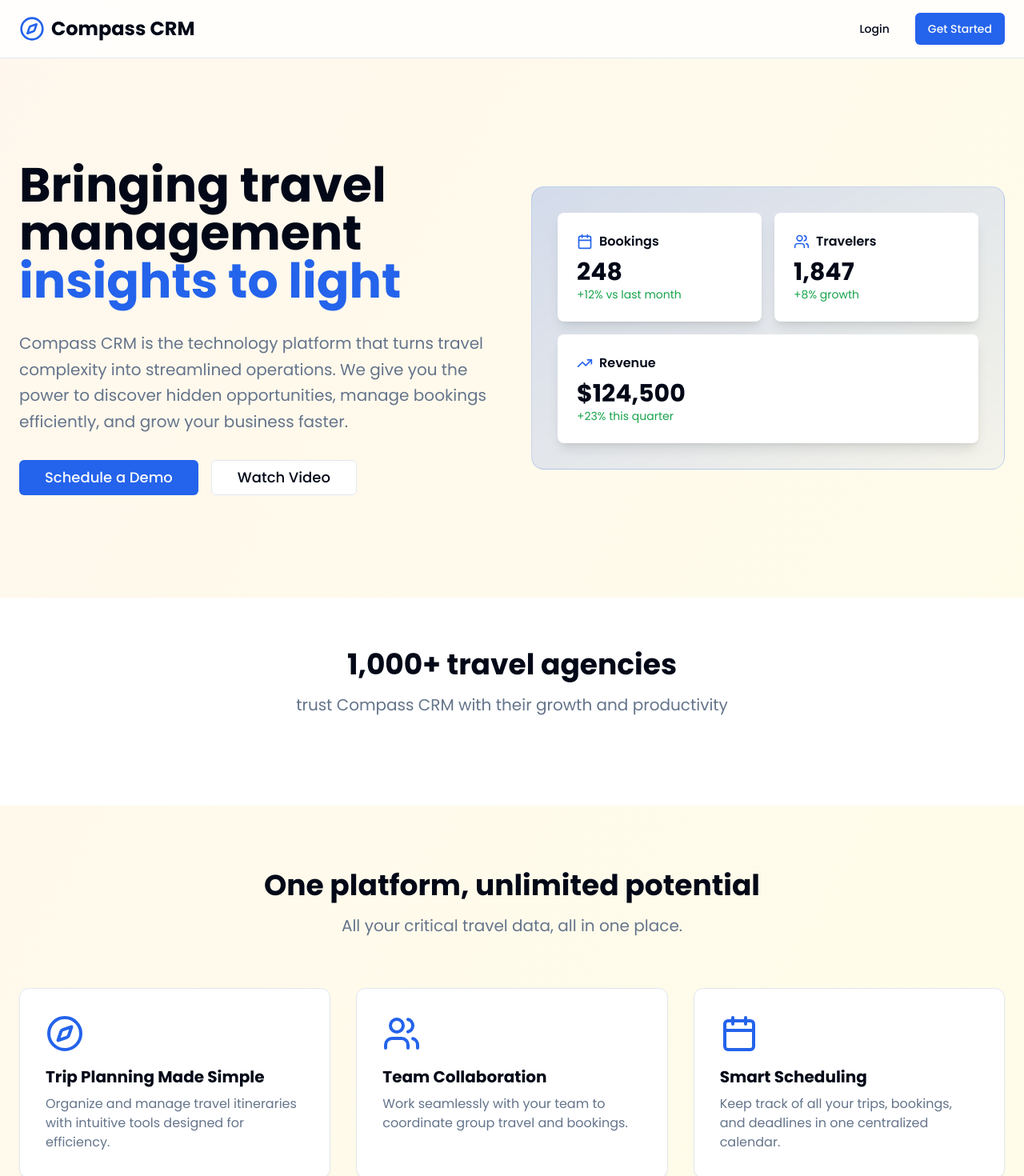
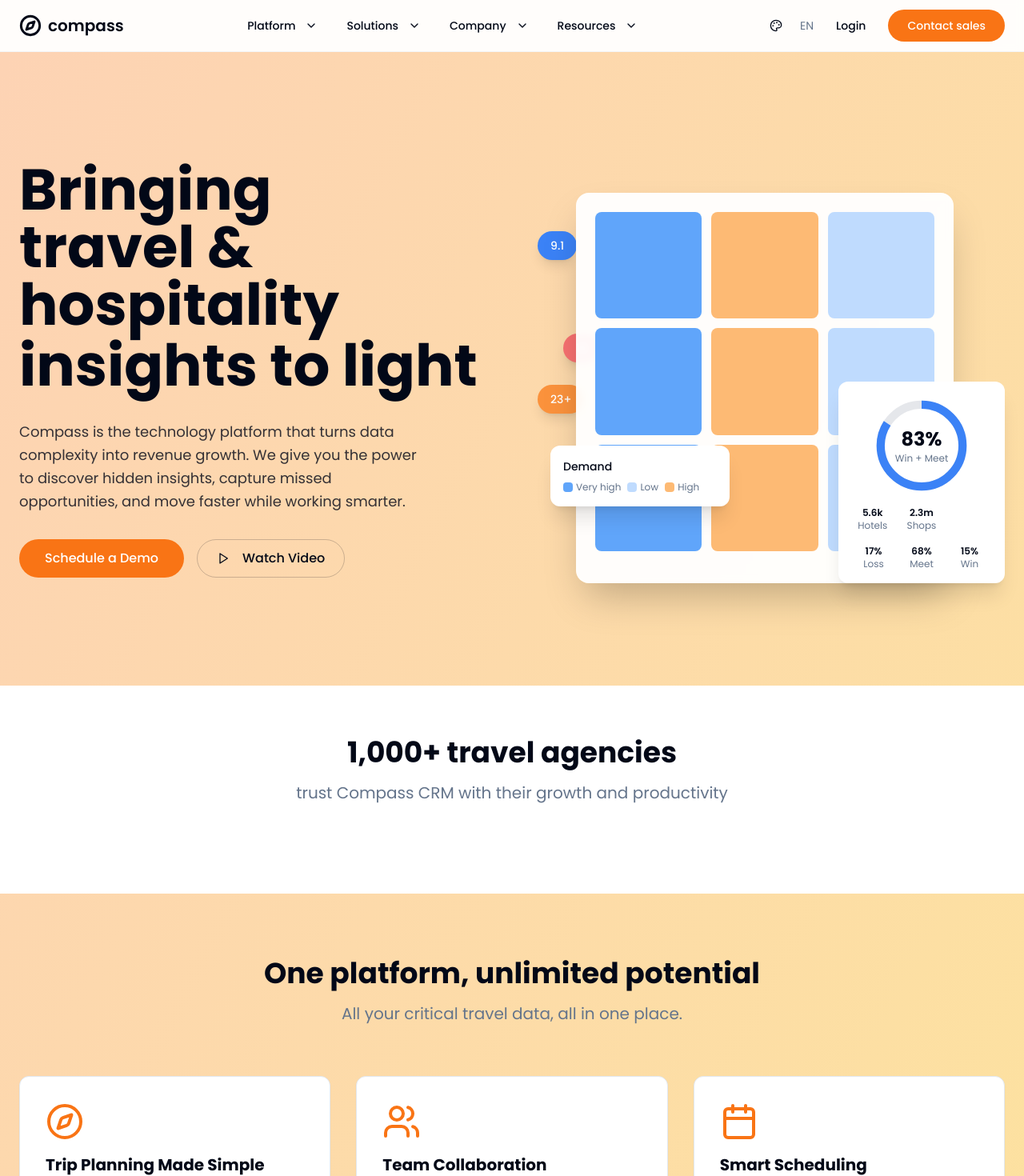
Before and after one commit to Shyamarun/compass-voyage-hub, a React (Vite) app: page / in a window 1280 px wide. Shown: the top 1470 px of the page at 80% size. Built offline with nearby package versions, Linux system fonts and the light colour scheme.

Commit message:
Refactor landing page and add themes

```diff
--- a/src/App.tsx
+++ b/src/App.tsx
@@ -1,6 +1,7 @@
 
 import { BrowserRouter as Router, Routes, Route, Navigate } from 'react-router-dom';
 import { useState } from 'react';
+import { ThemeProvider } from './contexts/ThemeContext';
 import LandingPage from './pages/LandingPage';
 import AuthPage from './pages/AuthPage';
 import DashboardLayout from './components/layout/DashboardLayout';
@@ -28,6 +29,7 @@ function App() {
   };
 
   return (
+    <ThemeProvider>
       <Router>
         <div className="min-h-screen bg-background">
           <Routes>
@@ -153,6 +155,7 @@ function App() {
           </Routes>
         </div>
       </Router>
+    </ThemeProvider>
   );
 }
 
--- /dev/null
+++ b/src/components/ThemeSelector.tsx
@@ -0,0 +1,52 @@
+import { useTheme } from '@/contexts/ThemeContext';
+import { Button } from '@/components/ui/button';
+import {
+  DropdownMenu,
+  DropdownMenuContent,
+  DropdownMenuItem,
+  DropdownMenuTrigger,
+} from '@/components/ui/dropdown-menu';
+import { Palette } from 'lucide-react';
+
+export const ThemeSelector = () => {
+  const { theme, setTheme } = useTheme();
+
+  return (
+    <DropdownMenu>
+      <DropdownMenuTrigger asChild>
+        <Button variant="ghost" size="icon" className="h-9 w-9">
+          <Palette className="h-4 w-4" />
+        </Button>
+      </DropdownMenuTrigger>
+      <DropdownMenuContent align="end" className="bg-background">
+        <DropdownMenuItem
+          onClick={() => setTheme('blue-white')}
+          className={theme === 'blue-white' ? 'bg-accent' : ''}
+        >
+          <div className="flex items-center gap-2">
+            <div className="h-4 w-4 rounded-full bg-blue-500" />
+            <span>Blue Theme</span>
+          </div>
+        </DropdownMenuItem>
+        <DropdownMenuItem
+          onClick={() => setTheme('yellow-white')}
+          className={theme === 'yellow-white' ? 'bg-accent' : ''}
+        >
+          <div className="flex items-center gap-2">
+            <div className="h-4 w-4 rounded-full bg-yellow-500" />
+            <span>Yellow Theme</span>
+          </div>
+        </DropdownMenuItem>
+        <DropdownMenuItem
+          onClick={() => setTheme('default')}
+          className={theme === 'default' ? 'bg-accent' : ''}
+        >
+          <div className="flex items-center gap-2">
+            <div className="h-4 w-4 rounded-full bg-gradient-to-r from-orange-400 to-amber-400" />
+            <span>Default Theme</span>
+          </div>
+        </DropdownMenuItem>
+      </DropdownMenuContent>
+    </DropdownMenu>
+  );
+};
--- /dev/null
+++ b/src/contexts/ThemeContext.tsx
@@ -0,0 +1,38 @@
+import { createContext, useContext, useState, useEffect, ReactNode } from 'react';
+
+type Theme = 'blue-white' | 'yellow-white' | 'default';
+
+interface ThemeContextType {
+  theme: Theme;
+  setTheme: (theme: Theme) => void;
+}
+
+const ThemeContext = createContext<ThemeContextType | undefined>(undefined);
+
+export const ThemeProvider = ({ children }: { children: ReactNode }) => {
+  const [theme, setTheme] = useState<Theme>(() => {
+    const stored = localStorage.getItem('compass-theme') as Theme;
+    return stored || 'default';
+  });
+
+  useEffect(() => {
+    const root = document.documentElement;
+    root.classList.remove('blue-white', 'yellow-white', 'default');
+    root.classList.add(theme);
+    localStorage.setItem('compass-theme', theme);
+  }, [theme]);
+
+  return (
+    <ThemeContext.Provider value={{ theme, setTheme }}>
+      {children}
+    </ThemeContext.Provider>
+  );
+};
+
+export const useTheme = () => {
+  const context = useContext(ThemeContext);
+  if (!context) {
+    throw new Error('useTheme must be used within ThemeProvider');
+  }
+  return context;
+};
--- a/src/index.css
+++ b/src/index.css
@@ -14,34 +14,24 @@ All colors MUST be HSL.
   :root {
     --background: 0 0% 100%;
     --foreground: 222.2 84% 4.9%;
-
     --card: 0 0% 100%;
     --card-foreground: 222.2 84% 4.9%;
-
     --popover: 0 0% 100%;
     --popover-foreground: 222.2 84% 4.9%;
-
-    --primary: 221 83% 53%;
-    --primary-foreground: 210 40% 98%;
-
+    --primary: 25 95% 53%;
+    --primary-foreground: 0 0% 100%;
     --secondary: 158 64% 52%;
     --secondary-foreground: 222.2 47.4% 11.2%;
-
     --muted: 210 40% 96.1%;
     --muted-foreground: 215.4 16.3% 46.9%;
-
     --accent: 210 40% 96.1%;
     --accent-foreground: 222.2 47.4% 11.2%;
-
     --destructive: 0 84.2% 60.2%;
     --destructive-foreground: 210 40% 98%;
-
     --border: 214.3 31.8% 91.4%;
     --input: 214.3 31.8% 91.4%;
     --ring: 222.2 84% 4.9%;
-
     --radius: 0.5rem;
-
     --sidebar-background: 0 0% 98%;
     --sidebar-foreground: 240 5.3% 26.1%;
     --sidebar-primary: 240 5.9% 10%;
@@ -50,6 +40,42 @@ All colors MUST be HSL.
     --sidebar-accent-foreground: 240 5.9% 10%;
     --sidebar-border: 220 13% 91%;
     --sidebar-ring: 217.2 91.2% 59.8%;
+
+    /* Gradient backgrounds */
+    --hero-gradient-from: 25 95% 85%;
+    --hero-gradient-to: 45 95% 80%;
+  }
+
+  /* Blue-White Theme */
+  .blue-white {
+    --background: 0 0% 100%;
+    --foreground: 222.2 84% 4.9%;
+    --primary: 217 91% 60%;
+    --primary-foreground: 0 0% 100%;
+    --secondary: 210 40% 96.1%;
+    --secondary-foreground: 222.2 47.4% 11.2%;
+    --muted: 210 40% 96.1%;
+    --muted-foreground: 215.4 16.3% 46.9%;
+    --accent: 210 40% 96.1%;
+    --accent-foreground: 222.2 47.4% 11.2%;
+    --hero-gradient-from: 210 100% 92%;
+    --hero-gradient-to: 217 91% 85%;
+  }
+
+  /* Yellow-White Theme */
+  .yellow-white {
+    --background: 0 0% 100%;
+    --foreground: 222.2 84% 4.9%;
+    --primary: 48 100% 50%;
+    --primary-foreground: 222.2 47.4% 11.2%;
+    --secondary: 48 96% 89%;
+    --secondary-foreground: 222.2 47.4% 11.2%;
+    --muted: 48 96% 96%;
+    --muted-foreground: 215.4 16.3% 46.9%;
+    --accent: 48 96% 96%;
+    --accent-foreground: 222.2 47.4% 11.2%;
+    --hero-gradient-from: 48 100% 90%;
+    --hero-gradient-to: 45 100% 85%;
   }
 
   .dark {
--- a/src/pages/LandingPage.tsx
+++ b/src/pages/LandingPage.tsx
@@ -1,6 +1,13 @@
 import { Button } from "@/components/ui/button";
 import { useNavigate } from "react-router-dom";
-import { Compass, Users, Calendar, TrendingUp, MapPin, Shield } from "lucide-react";
+import { Compass, Users, Calendar, TrendingUp, MapPin, Shield, ChevronDown, Play } from "lucide-react";
+import {
+  DropdownMenu,
+  DropdownMenuContent,
+  DropdownMenuItem,
+  DropdownMenuTrigger,
+} from "@/components/ui/dropdown-menu";
+import { ThemeSelector } from "@/components/ThemeSelector";
 
 const LandingPage = () => {
   const navigate = useNavigate();
@@ -38,22 +45,70 @@ const LandingPage = () => {
     }
   ];
 
+  const navItems = [
+    {
+      title: "Platform",
+      items: ["Overview", "Features", "Integrations", "Pricing"]
+    },
+    {
+      title: "Solutions",
+      items: ["Travel Agencies", "Tour Operators", "Hotels", "Enterprise"]
+    },
+    {
+      title: "Company",
+      items: ["About Us", "Careers", "Contact", "Press"]
+    },
+    {
+      title: "Resources",
+      items: ["Blog", "Documentation", "Support", "Community"]
+    }
+  ];
+
   return (
-    <div className="min-h-screen bg-gradient-to-br from-orange-50 via-amber-50 to-yellow-50">
+    <div className="min-h-screen bg-gradient-to-br from-[hsl(var(--hero-gradient-from))] to-[hsl(var(--hero-gradient-to))]">
       {/* Navigation */}
-      <nav className="border-b bg-background/80 backdrop-blur-sm sticky top-0 z-50">
-        <div className="container mx-auto px-6 py-4">
+      <nav className="bg-background/95 backdrop-blur-sm sticky top-0 z-50 border-b border-border/40">
+        <div className="container mx-auto px-6 py-3">
           <div className="flex items-center justify-between">
+            {/* Logo */}
             <div className="flex items-center gap-2">
-              <Compass className="h-8 w-8 text-primary" />
-              <span className="text-2xl font-bold">Compass CRM</span>
+              <Compass className="h-7 w-7 text-foreground" strokeWidth={2.5} />
+              <span className="text-xl font-semibold text-foreground">compass</span>
             </div>
-            <div className="flex items-center gap-4">
-              <Button variant="ghost" onClick={() => navigate('/auth')}>
+
+            {/* Navigation Links */}
+            <div className="hidden md:flex items-center gap-1">
+              {navItems.map((item) => (
+                <DropdownMenu key={item.title}>
+                  <DropdownMenuTrigger asChild>
+                    <Button variant="ghost" className="text-foreground hover:text-foreground">
+                      {item.title}
+                      <ChevronDown className="ml-1 h-4 w-4" />
+                    </Button>
+                  </DropdownMenuTrigger>
+                  <DropdownMenuContent align="start" className="bg-background">
+                    {item.items.map((subItem) => (
+                      <DropdownMenuItem key={subItem}>
+                        {subItem}
+                      </DropdownMenuItem>
+                    ))}
+                  </DropdownMenuContent>
+                </DropdownMenu>
+              ))}
+            </div>
+
+            {/* Right Side Actions */}
+            <div className="flex items-center gap-3">
+              <ThemeSelector />
+              <span className="text-sm text-muted-foreground hidden sm:inline">EN</span>
+              <Button variant="ghost" onClick={() => navigate('/auth')} className="text-foreground">
                 Login
               </Button>
-              <Button onClick={() => navigate('/auth')} className="bg-primary hover:bg-primary/90">
-                Get Started
+              <Button
+                onClick={() => navigate('/auth')}
+                className="bg-primary hover:bg-primary/90 text-primary-foreground rounded-full px-6"
+              >
+                Contact sales
               </Button>
             </div>
           </div>
@@ -61,62 +116,128 @@ const LandingPage = () => {
       </nav>
 
       {/* Hero Section */}
-      <section className="container mx-auto px-6 py-20 lg:py-32">
-        <div className="grid lg:grid-cols-2 gap-12 items-center">
+      <section className="container mx-auto px-6 py-16 lg:py-24">
+        <div className="grid lg:grid-cols-2 gap-16 items-center">
           <div className="space-y-8">
-            <h1 className="text-5xl lg:text-6xl font-bold leading-tight">
-              Bringing travel management{" "}
-              <span className="text-primary">insights to light</span>
+            <h1 className="text-6xl lg:text-7xl font-bold leading-[1.1] text-foreground">
+              Bringing<br />
+              travel &<br />
+              hospitality<br />
+              <span className="block mt-1">insights to light</span>
             </h1>
-            <p className="text-xl text-muted-foreground leading-relaxed">
-              Compass CRM is the technology platform that turns travel complexity into streamlined operations.
-              We give you the power to discover hidden opportunities, manage bookings efficiently, and grow your business faster.
+            <p className="text-lg text-foreground/80 leading-relaxed max-w-lg">
+              Compass is the technology platform that turns data complexity into revenue growth. We give you the power to discover hidden insights, capture missed opportunities, and move faster while working smarter.
             </p>
             <div className="flex flex-wrap gap-4">
               <Button
                 size="lg"
                 onClick={() => navigate('/auth')}
-                className="bg-primary hover:bg-primary/90 text-lg px-8"
+                className="bg-primary hover:bg-primary/90 text-primary-foreground rounded-full text-base px-8 h-12"
               >
                 Schedule a Demo
               </Button>
               <Button
                 size="lg"
-                variant="outline"
-                className="text-lg px-8"
+                variant="ghost"
+                className="text-foreground hover:bg-background/50 rounded-full text-base px-6 h-12 border border-foreground/20"
               >
+                <Play className="h-5 w-5 mr-2" />
                 Watch Video
               </Button>
             </div>
           </div>
 
-          {/* Hero Image Placeholder */}
-          <div className="relative">
-            <div className="bg-gradient-to-br from-primary/20 to-primary/5 rounded-2xl p-8 backdrop-blur-sm border border-primary/20">
-              <div className="grid grid-cols-2 gap-4">
-                <div className="bg-background p-6 rounded-lg shadow-lg">
-                  <div className="flex items-center gap-2 mb-2">
-                    <Calendar className="h-5 w-5 text-primary" />
-                    <span className="font-semibold">Bookings</span>
+          {/* Hero Visual - Analytics Cards */}
+          <div className="relative h-[500px] lg:h-[600px]">
+            {/* Compensation Card */}
+            <div className="absolute top-8 right-0 bg-gradient-to-br from-green-400 to-green-500 rounded-2xl p-4 shadow-xl w-48 animate-float">
+              <div className="text-white">
+                <div className="text-sm mb-1">$259</div>
+                <div className="text-xs opacity-90">-10% vs. Comp</div>
+              </div>
+            </div>
+
+            {/* Date Badges */}
+            <div className="absolute top-32 left-0 bg-blue-500 text-white rounded-full px-4 py-2 shadow-lg text-sm font-medium">
+              9.1
+            </div>
+            <div className="absolute top-64 left-8 bg-red-400 text-white rounded-full px-4 py-2 shadow-lg text-sm font-medium">
+              14
+            </div>
+            <div className="absolute top-80 left-0 bg-orange-400 text-white rounded-full px-4 py-2 shadow-lg text-sm font-medium">
+              23+
+            </div>
+
+            {/* Main Dashboard Card */}
+            <div className="absolute top-20 left-12 right-16 bg-white/95 backdrop-blur-sm rounded-2xl shadow-2xl p-6">
+              <div className="grid grid-cols-3 gap-3 mb-4">
+                {[...Array(9)].map((_, i) => (
+                  <div
+                    key={i}
+                    className={`aspect-square rounded-lg ${
+                      i % 3 === 0 ? 'bg-blue-400' :
+                      i % 3 === 1 ? 'bg-orange-300' :
+                      'bg-blue-200'
+                    }`}
+                  />
+                ))}
+              </div>
+            </div>
+
+            {/* Demand Card */}
+            <div className="absolute bottom-32 left-4 bg-white rounded-xl shadow-xl p-4 w-56">
+              <div className="text-sm font-medium text-foreground mb-2">Demand</div>
+              <div className="flex gap-2 text-xs">
+                <div className="flex items-center gap-1">
+                  <div className="w-3 h-3 bg-blue-400 rounded-sm"></div>
+                  <span className="text-muted-foreground">Very high</span>
+                </div>
+                <div className="flex items-center gap-1">
+                  <div className="w-3 h-3 bg-blue-200 rounded-sm"></div>
+                  <span className="text-muted-foreground">Low</span>
+                </div>
+                <div className="flex items-center gap-1">
+                  <div className="w-3 h-3 bg-orange-300 rounded-sm"></div>
+                  <span className="text-muted-foreground">High</span>
+                </div>
+              </div>
+            </div>
+
+            {/* Performance Card */}
+            <div className="absolute bottom-8 right-0 bg-white rounded-xl shadow-xl p-4 w-52">
+              <div className="relative w-32 h-32 mx-auto mb-3">
+                <svg className="w-full h-full" viewBox="0 0 100 100">
+                  <circle cx="50" cy="50" r="40" fill="none" stroke="#e5e7eb" strokeWidth="8"/>
+                  <circle cx="50" cy="50" r="40" fill="none" stroke="#3b82f6" strokeWidth="8"
+                    strokeDasharray="251.2" strokeDashoffset="40" className="origin-center -rotate-90"/>
+                </svg>
+                <div className="absolute inset-0 flex items-center justify-center flex-col">
+                  <div className="text-2xl font-bold text-foreground">83%</div>
+                  <div className="text-xs text-muted-foreground">Win + Meet</div>
+                </div>
+              </div>
+              <div className="grid grid-cols-3 gap-2 text-center text-xs">
+                <div>
+                  <div className="font-semibold text-foreground">5.6k</div>
+                  <div className="text-muted-foreground">Hotels</div>
+                </div>
+                <div>
+                  <div className="font-semibold text-foreground">2.3m</div>
+                  <div className="text-muted-foreground">Shops</div>
+                </div>
+                <div className="col-span-3 grid grid-cols-3 gap-1 mt-2 text-xs">
+                  <div>
+                    <div className="font-semibold">17%</div>
+                    <div className="text-muted-foreground">Loss</div>
                   </div>
-                  <p className="text-3xl font-bold">248</p>
-                  <p className="text-sm text-green-600">+12% vs last month</p>
-                </div>
-                <div className="bg-background p-6 rounded-lg shadow-lg">
-                  <div className="flex items-center gap-2 mb-2">
-                    <Users className="h-5 w-5 text-primary" />
-                    <span className="font-semibold">Travelers</span>
+                  <div>
+                    <div className="font-semibold">68%</div>
+                    <div className="text-muted-foreground">Meet</div>
                   </div>
-                  <p className="text-3xl font-bold">1,847</p>
-                  <p className="text-sm text-green-600">+8% growth</p>
-                </div>
-                <div className="bg-background p-6 rounded-lg shadow-lg col-span-2">
-                  <div className="flex items-center gap-2 mb-2">
-                    <TrendingUp className="h-5 w-5 text-primary" />
-                    <span className="font-semibold">Revenue</span>
+                  <div>
+                    <div className="font-semibold">15%</div>
+                    <div className="text-muted-foreground">Win</div>
                   </div>
-                  <p className="text-3xl font-bold">$124,500</p>
-                  <p className="text-sm text-green-600">+23% this quarter</p>
                 </div>
               </div>
             </div>
```
Lines whose indentation alone changed are shown as unchanged.
